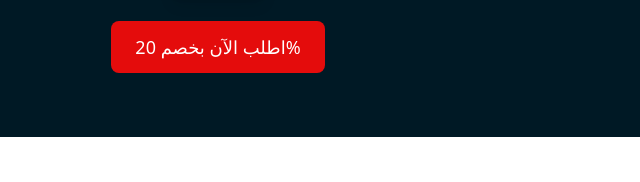
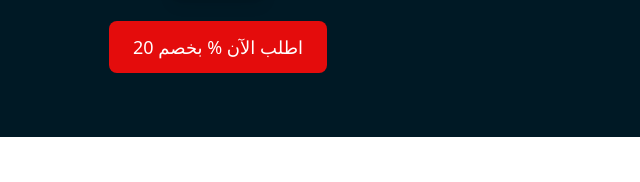
Before and after one commit to OmarAshour952/Xshuestore, a plain HTML site: page index.html in a window 1280 px wide. Shown: the part 351-533 px from the top of the page, 422-1062 px from the left. Drawn offline with nearby package versions, Linux system fonts and the light colour scheme.

Commit message:
Update index.html
تعديل الخصم

```diff
--- a/index.html
+++ b/index.html
@@ -30,7 +30,7 @@
             class="h-24 w-auto mx-auto mt-6 rounded-lg shadow-lg" alt="أحذية عصرية">
         <a href="#order"
             class="mt-6 inline-block bg-[#e40c0c] text-white text-lg py-3 px-6 rounded-lg hover:bg-red-700">اطلب الآن
-            بخصم 20%</a>
+           % بخصم 20</a>
     </section>
 
     <!-- المميزات -->
```
